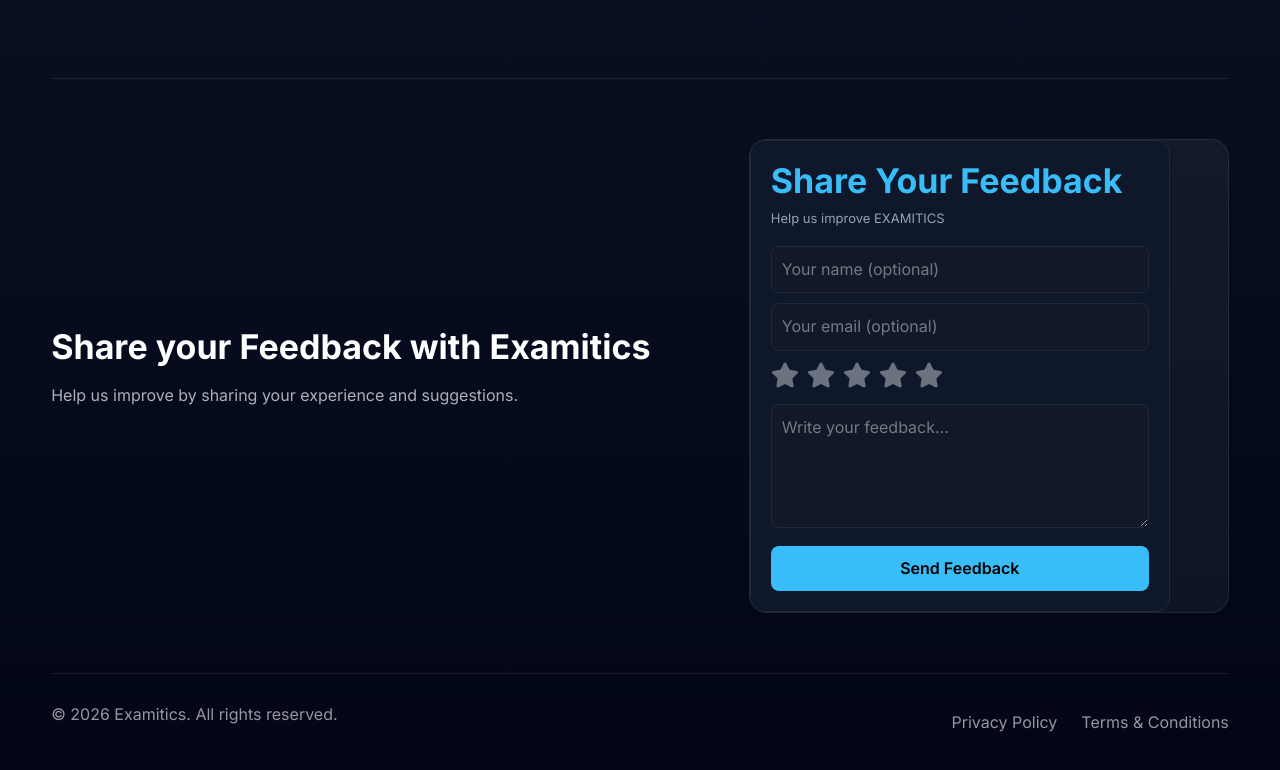
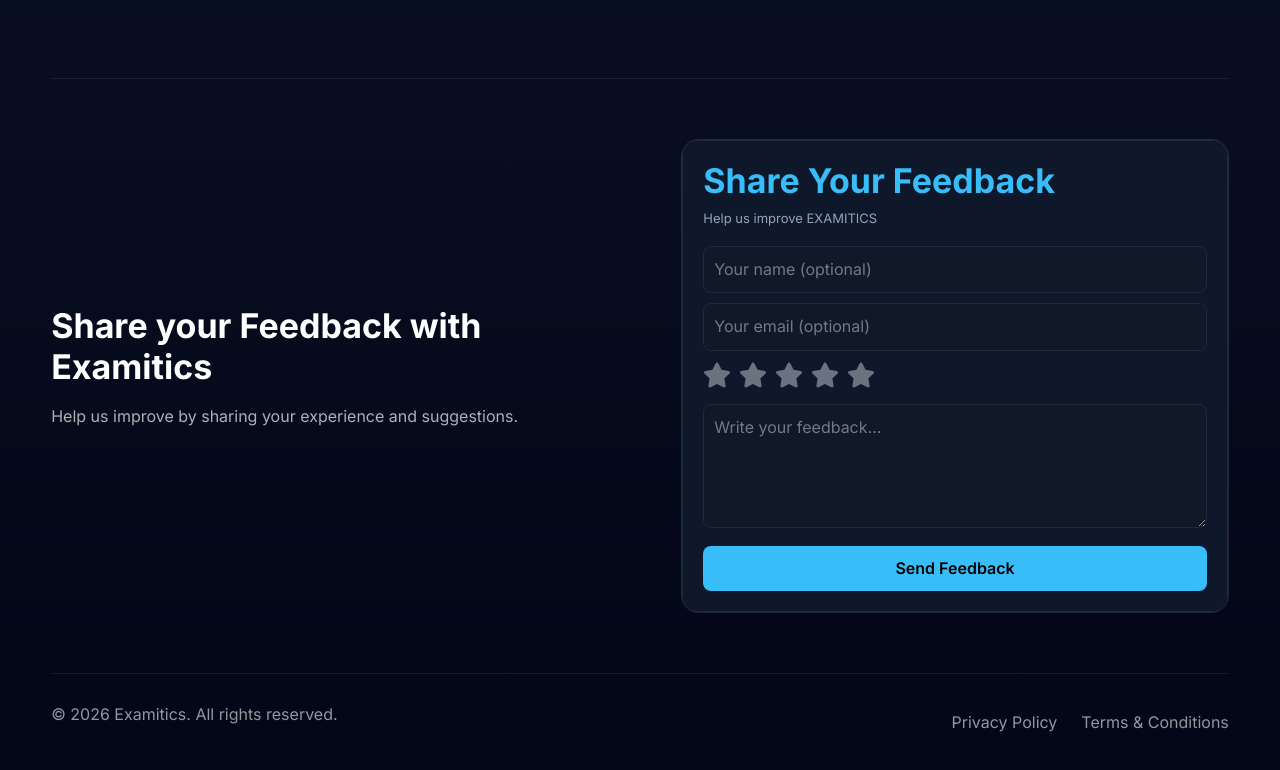
Before and after one commit to examitics/examitics, a React (Vite) app: page / in a window 1280 px wide. Shown: the part 6726-7496 px from the top of the page. Built offline with nearby package versions, Linux system fonts and the light colour scheme.

Commit message:
Feedback

```diff
--- a/src/styles/footer.css
+++ b/src/styles/footer.css
@@ -249,7 +249,7 @@
   padding: 20px;
   border-radius: 14px;
   border: 1px solid #1f2937;
-  max-width: 420px;
+  /* max-width: 420px; */
 }
 
 .feedback-card h3 {
```
